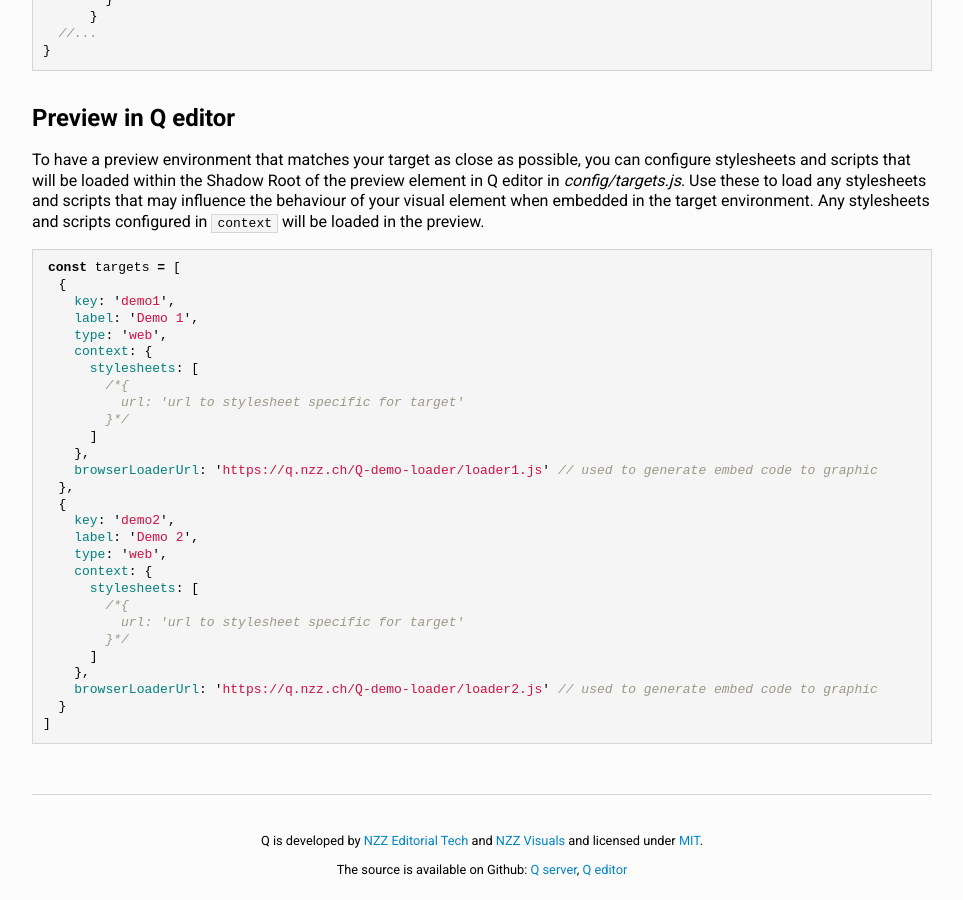
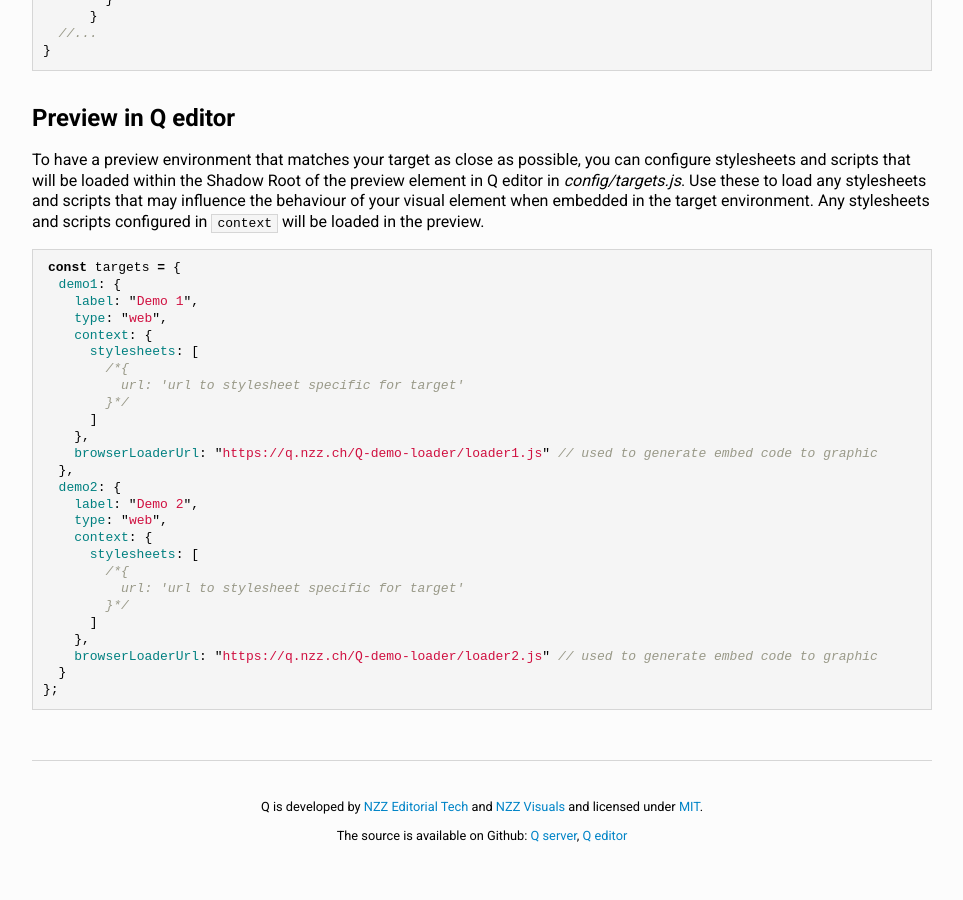
Before and after one commit to nzzdev/Q-server, a Jekyll site: the page built from docs/about-targets.md, in a window 1280 px wide and 900 px high, scrolled down 2054 px. Shown: the whole window, without its empty margins (158-1121 px from the left). Built offline with Jekyll 4.4.1, drawn with Linux system fonts in a browser that asks for light colours; our own code applies the rules of GitHub Pages for plain Markdown files; some of the changed lines change nothing that is shown.

Commit message:
(doc) update documentation for target config

````diff
--- a/docs/about-targets.md
+++ b/docs/about-targets.md
@@ -1,13 +1,16 @@
 ---
 title: About Targets
 ---
+
 With Q we want to provide the possibility to render visual elements based on the same data for diverse targets, i.e. differently styled websites, different devices (desktop, info screens, mobile) and different applications (browser, native apps).
 
 So, in a nutshell we have to deal with two groups of target specifics.
--  __Styling related specifics__: e.g. your targets are two different websites with a different set of fonts and other styles
--  __Technology related specifics__: your targets are different applications which can interpret markup or not
+
+- **Styling related specifics**: e.g. your targets are two different websites with a different set of fonts and other styles
+- **Technology related specifics**: your targets are different applications which can interpret markup or not
 
 ## Styling related specifics
+
 For each tool - target - environment combination additional [rendering info](rendering-info.html) can be configured in the config passed as `app.tools` to `Hapi.server()`. We use _config/tools.js_ for this. See our [demo implementation](https://github.com/nzzdev/Q-server-demo) for details.
 This `additionalRenderingInfo` object will be merged with the object returned from the defined endpoint of the tool before getting sent back to the client. We use this to apply the stylesheets of our styleguide system to theme the rendered output for different publications.
 
@@ -69,6 +72,7 @@ const tools = {
 ```
 
 ## Technology related specifics
+
 Depending on the technical scope of a target different forms of rendering information may be provided by each tool. E.g. if your target cannot render any markup you may deliver an image instead. Please see [Rendering Info?](rendering-info.html) for details on that topic.
 
 For that purpose you have to define an endpoint for each target and tool combination in _config/tools.js_ of your Q server implementation. Otherwise, Q server will respond with `Not implemented` when trying to get rendering information for a Q item of a particular tool type and target.
@@ -102,17 +106,15 @@ const tools = {
 }
 ```
 
-
 ## Preview in Q editor
 
 To have a preview environment that matches your target as close as possible, you can configure stylesheets and scripts that will be loaded within the Shadow Root of the preview element in Q editor in _config/targets.js_. Use these to load any stylesheets and scripts that may influence the behaviour of your visual element when embedded in the target environment. Any stylesheets and scripts configured in `context` will be loaded in the preview.
 
 ```javascript
-const targets = [
-  {
-    key: 'demo1',
-    label: 'Demo 1',
-    type: 'web',
+const targets = {
+  demo1: {
+    label: "Demo 1",
+    type: "web",
     context: {
       stylesheets: [
         /*{
@@ -120,12 +122,11 @@ const targets = [
         }*/
       ]
     },
-    browserLoaderUrl: 'https://q.nzz.ch/Q-demo-loader/loader1.js' // used to generate embed code to graphic
+    browserLoaderUrl: "https://q.nzz.ch/Q-demo-loader/loader1.js" // used to generate embed code to graphic
   },
-  {
-    key: 'demo2',
-    label: 'Demo 2',
-    type: 'web',
+  demo2: {
+    label: "Demo 2",
+    type: "web",
     context: {
       stylesheets: [
         /*{
@@ -133,7 +134,7 @@ const targets = [
         }*/
       ]
     },
-    browserLoaderUrl: 'https://q.nzz.ch/Q-demo-loader/loader2.js' // used to generate embed code to graphic
+    browserLoaderUrl: "https://q.nzz.ch/Q-demo-loader/loader2.js" // used to generate embed code to graphic
   }
-]
+};
 ```
````
